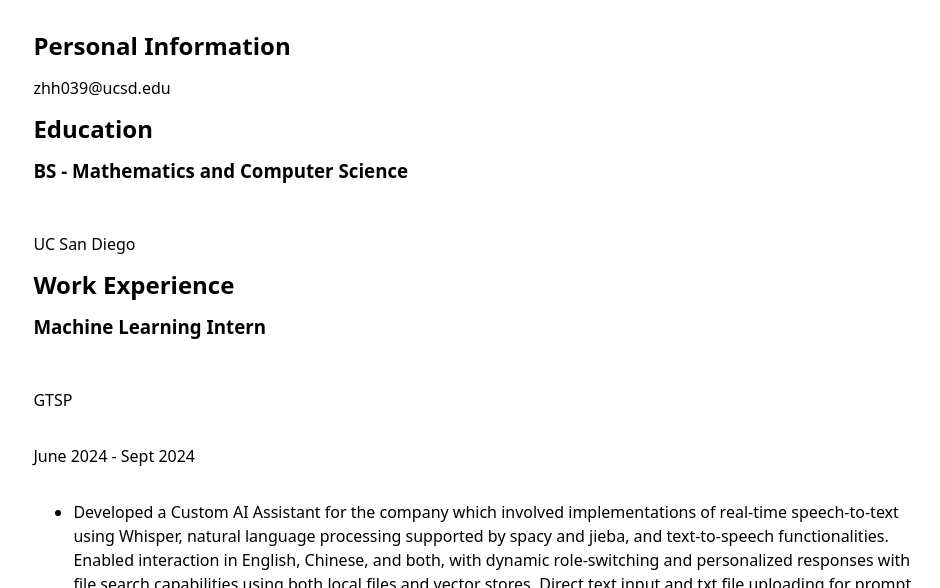
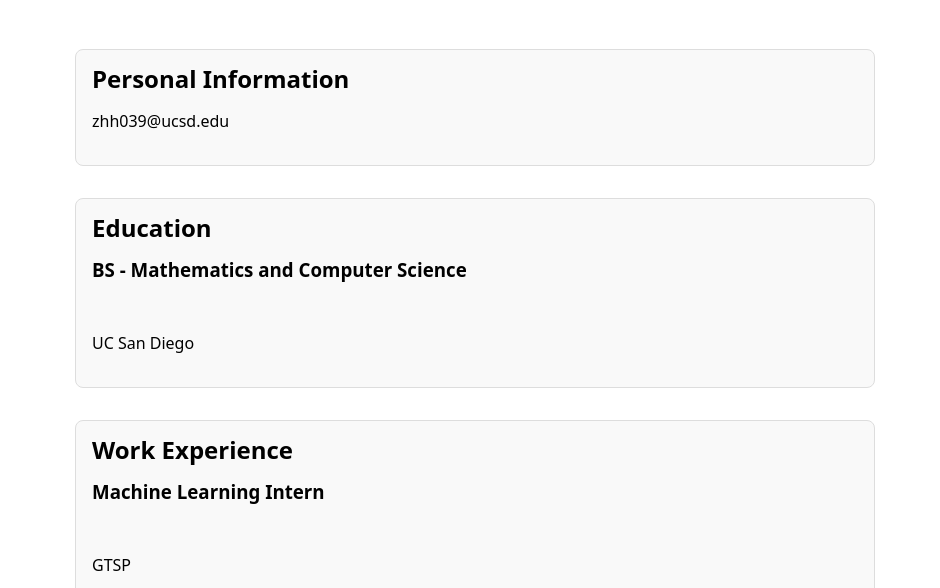
Before and after one commit to ZhenhanHu/portfolio, a plain HTML site: page resume/index.html in a window 1280 px wide. Shown: the part 212-800 px from the top of the page, without its empty margins (165-1105 px from the left). Drawn offline with Linux system fonts and the light colour scheme.

Commit message:
Resume styles

```diff
--- a/style.css
+++ b/style.css
@@ -1,3 +1,4 @@
+/* Typography */
 body {
     /* Set line height to 1.5 times the font size
          and use the OS’s UI font as the website font
@@ -8,6 +9,20 @@ body {
     padding: 1rem;
   }
 
+h1 {
+  font-size: 400%;
+}
+
+h2 {
+  margin: 0;
+}
+
+h1, h2, h3, h4, h5, h6 {
+  line-height: 1.1;
+  text-wrap: balance;
+}
+
+/* Image */
 img {
     max-width: 200px;
     height: auto;
@@ -84,15 +99,25 @@ article {
   gap: 1rem;
 }
 
-h1 {
-  font-size: 400%;
+/* Resume */
+main {
+  max-width: 800px;
+  margin: 2rem auto;
+  padding: 1rem;
+  display: grid;
+  gap: 2rem;
 }
 
-h2 {
-  margin: 0;
+section {
+  padding: 1rem;
+  border: 1px solid #ddd;
+  border-radius: 8px;
+  background-color: #f9f9f9;
 }
 
-h1, h2, h3, h4, h5, h6 {
-  line-height: 1.1;
-  text-wrap: balance;
+time {
+  display: block;
+  font-style: italic;
+  color: #555;
+  margin-top: 0.5rem;
 }
```
Also changed, not shown: projects/index.html (+1 -1 lines).
